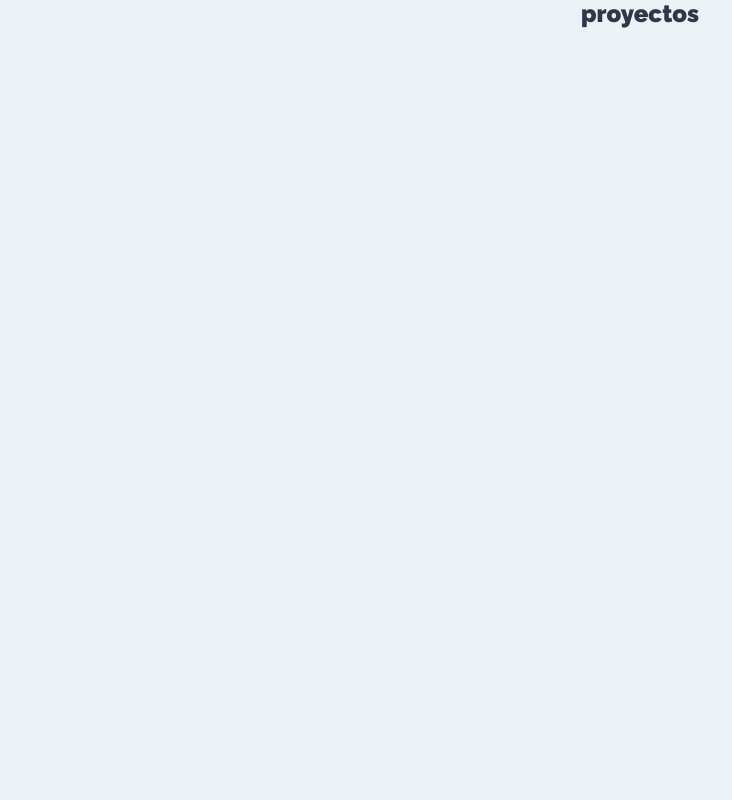
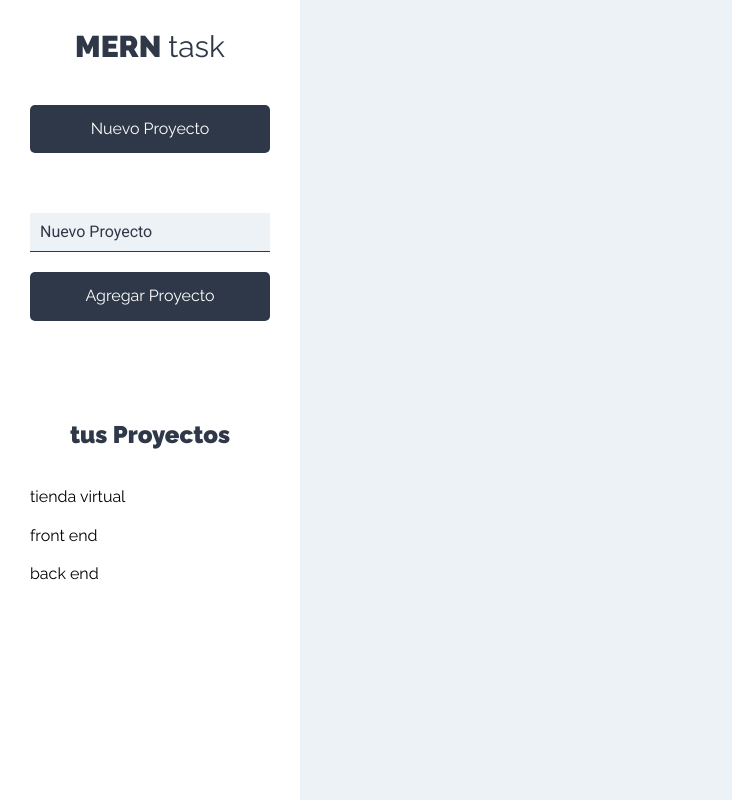
Before and after one commit to Marcos0204/task, a React (Create React App) app in the folder front/: page /proyectos in a window 1280 px wide. Shown: the whole page, without its empty margins (0-732 px from the left). Built offline with nearby package versions, Linux system fonts and the light colour scheme.

Commit message:
sidebar-structure-inital

```diff
--- /dev/null
+++ b/front/src/components/layout/Sidebar.js
@@ -0,0 +1,19 @@
+
+import React from 'react'
+import NewProject from '../projects/NewProject'
+import ListProjects from '../projects/List'
+
+const Sidebar = () => {
+  return (
+    <aside>
+        <h1>MERN <span>task</span> </h1>
+        <NewProject />
+        <div className="proyectos">
+            <h2>tus Proyectos</h2>
+            <ListProjects />
+        </div>
+    </aside>
+  )
+}
+
+export default Sidebar
--- /dev/null
+++ b/front/src/components/projects/List.jsx
@@ -0,0 +1,19 @@
+import React from 'react'
+import Project from './Project'
+
+const ListProjects = () => {
+    const projects= [
+        {name: 'tienda virtual'},
+        {name: 'front end'},
+        {name: 'back end'}
+    ]
+  return (
+    <ul className='listado-proyectos'>
+        {projects?.map(project =>(
+            <Project project={project} />
+        ))}
+    </ul>
+  )
+}
+
+export default ListProjects
--- /dev/null
+++ b/front/src/components/projects/NewProject.jsx
@@ -0,0 +1,52 @@
+import React, { useState } from 'react'
+
+const NewProject = () => {
+    const [ project, setProject ] = useState({
+        name:''
+    })
+
+    const {name} = project
+    const handlerChange = e =>{
+        setProject({
+            ...project,
+            [e.target.name] : e.target.value
+        })
+    }
+
+    const handlerSubmitProjec = e =>{
+        e.preventDefault();
+        ///validar el proyecto
+
+        ///agregar al estate
+
+        ////reiniciar Form
+    }
+
+   return (
+    <>
+        <button
+        type='button'
+        className='btn btn-block btn-primario'
+        >
+            Nuevo Proyecto
+        </button>
+        <form className='formulario-nuevo-proyecto' onSubmit={handlerSubmitProjec} >
+            <input
+                type="text"
+                className='input-text'
+                placeholder='Nuevo Proyecto'
+                value={name}
+                name='name'
+                onChange={handlerChange}
+                />
+            <input
+                type='submit'
+                className='btn btn-block btn-primario'
+                value='Agregar Proyecto'
+            />
+        </form>
+    </>
+  )
+}
+
+export default NewProject
--- /dev/null
+++ b/front/src/components/projects/Project.jsx
@@ -0,0 +1,13 @@
+import React from 'react'
+
+const Project = ({project}) => {
+  return (
+    <li>
+        <button className='btn btn-blank'>
+            {project.name}
+        </button>
+    </li>
+  )
+}
+
+export default Project
--- a/front/src/components/projects/Projects.jsx
+++ b/front/src/components/projects/Projects.jsx
@@ -1,14 +1,20 @@
 import React from 'react';
-import { useParams } from "react-router-dom";
+import Sidebar from '../layout/Sidebar';
 
 
 const Projects = () => {
-    let params = useParams();
-    console.log(params)
+
 
   return (
-    <div>
-      <h2>proyectos</h2>
+    <div className="contenedor-app">
+      <Sidebar/>
+      <div className="seccion-principal">
+        <main>
+          <div className="contenedor-tareas">
+
+          </div>
+        </main>
+      </div>
     </div>
   )
 }
```
